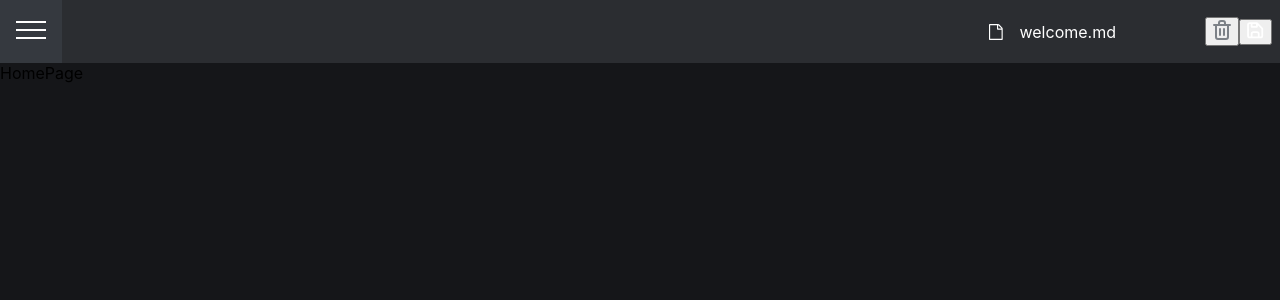
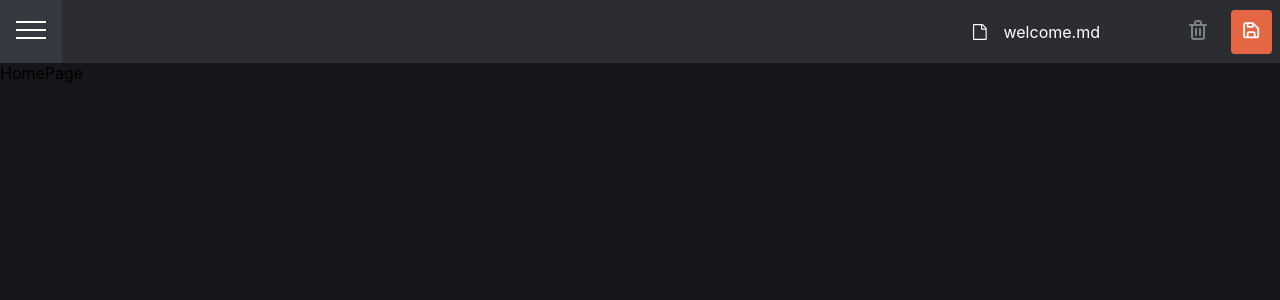
Before and after one commit to Oleksandr-Berd/markdown-editor, a React (Create React App) app: page / in a window 1280 px wide. Shown: the top 300 px of the page. Built offline with nearby package versions, Linux system fonts and the light colour scheme.

Commit message:
header markup is done

```diff
--- a/src/components/FucntionButton/FunctionButton.tsx
+++ b/src/components/FucntionButton/FunctionButton.tsx
@@ -1,14 +1,16 @@
+import * as SC from "./FunctionButtonStyled"
+
 
 type Props = {
   icon: string;
-  typeName: string;
-}
+  typeName: "save" | "delete";
+};
 
 const FunctionButton:React.FC<Props> = ({icon, typeName}) => {
     return (
-      <button>
+      <SC.FunctionButtonStyled typeName={typeName}>
         <img src={icon} alt={typeName} />
-      </button>
+      </SC.FunctionButtonStyled>
     );
 }
 
--- /dev/null
+++ b/src/components/FucntionButton/FunctionButtonStyled.ts
@@ -0,0 +1,19 @@
+import styled from "@emotion/styled";
+
+type StyleProps = {
+    typeName: "save" | "delete";
+}
+
+export const FunctionButtonStyled = styled.button<StyleProps>`
+padding-top: 12px;
+padding-bottom: 12px;
+padding-left: 12px;
+padding-right: 12px;
+
+margin-right: ${props => props.typeName === "delete" ? "12px" : "0"};
+
+background-color: ${props => props.typeName === "save" ? "#E46643" : "transparent"};
+
+border: none;
+border-radius: 4px;
+`
--- a/src/layouts/Header/HeaderStyled.ts
+++ b/src/layouts/Header/HeaderStyled.ts
@@ -10,13 +10,13 @@ background-color: ${props => props.theme.headerBg};
 `
 
 export const CommonWrapper = styled.div`
-  display: flex;
+  display: inline-flex;
   flex-direction: row;
   align-items: center;
 
   padding-top: 8px;
   padding-bottom: 8px;
-  padding-left: 24px;
+  /* padding-left: 24px; */
   padding-right: 8px;
 `;
 
@@ -25,7 +25,7 @@ display: flex;
 flex-direction: row;
 align-items: center;
 
-margin-right: 89px;
+margin-right: 77px;
 
 color: #fff;
 
```
